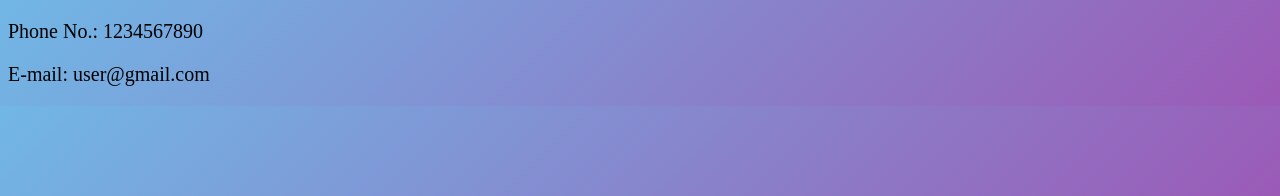
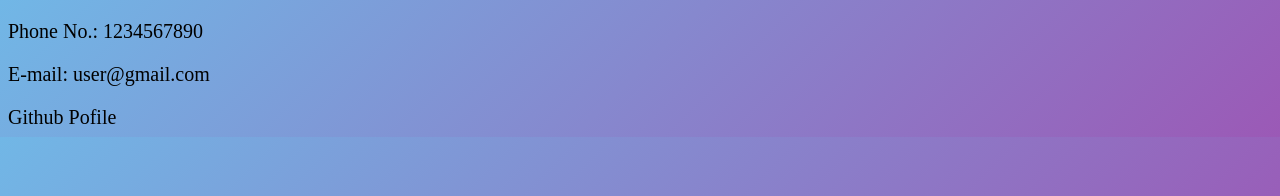
Before and after one commit to smartdeveloper0/schoolwebsite, a plain HTML site: page contact.html in a window 1280 px wide. Shown: the top 196 px of the page. Drawn offline with Linux system fonts and the light colour scheme.

Commit message:
Add GitHub profile link to contact page
Fixed a typo in the anchor tag for the GitHub profile link.

```diff
--- a/contact.html
+++ b/contact.html
@@ -9,5 +9,7 @@
 <body>
     <p>Phone No.: 1234567890</p>
     <p>E-mail: user@gmail.com</p>
+    <a herf="https://github.com/smartdeveloper0">Github Pofile</a>
 </body>
+
 </html>
```
